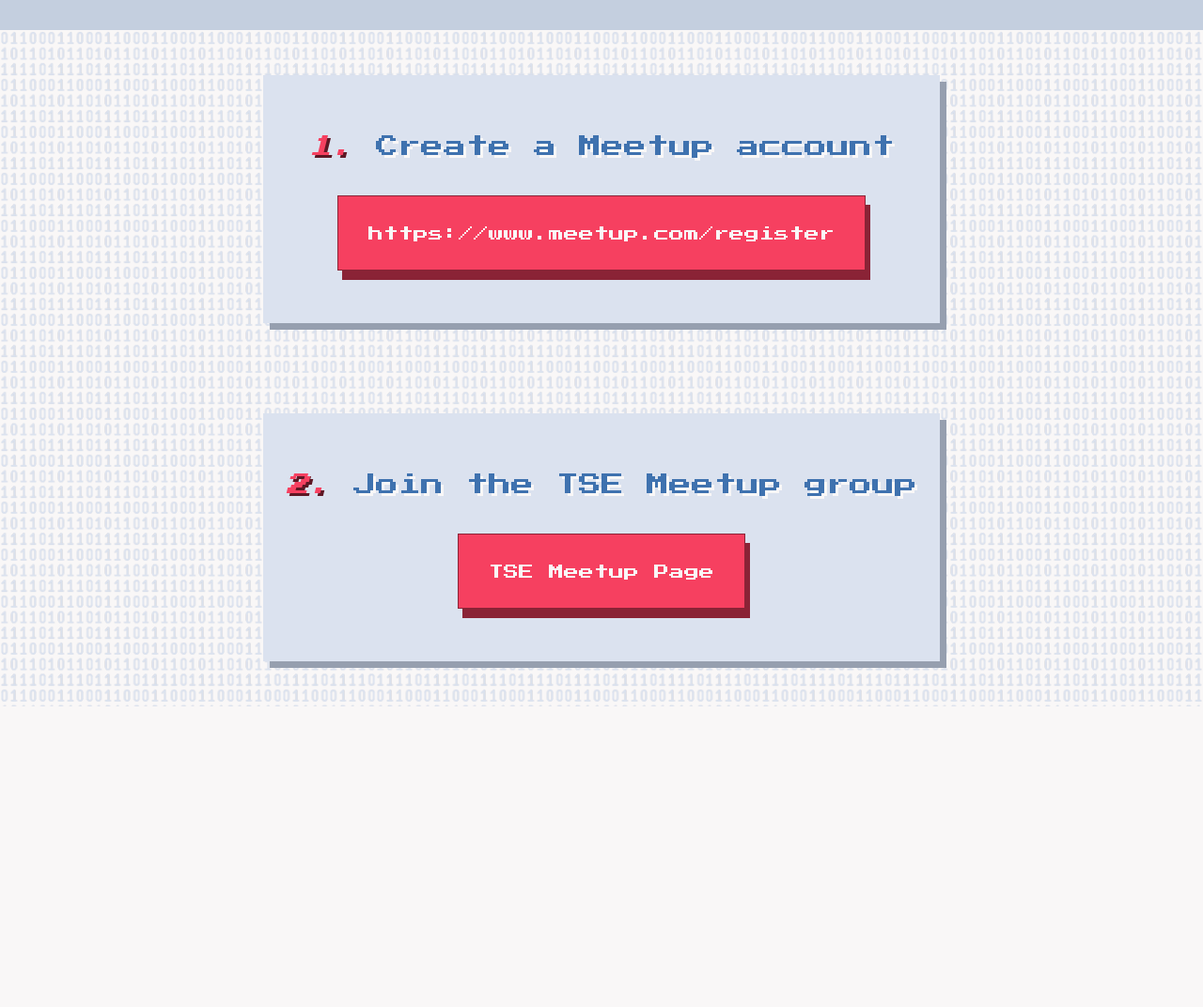
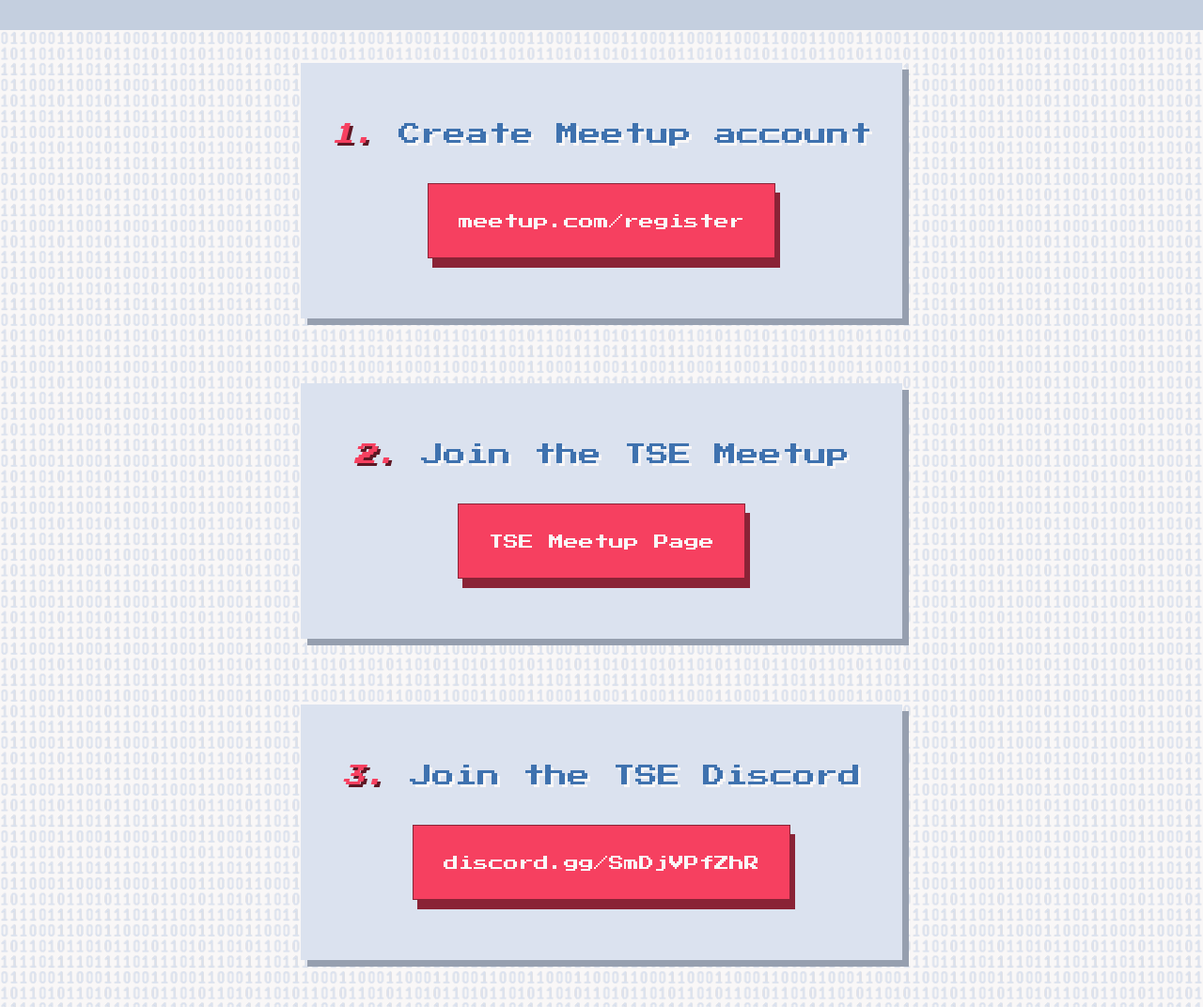
Before and after one commit to masoumim/toronto-stack-exchange, a plain HTML site: page index.html in a window 1280 px wide. Shown: the part 5520-6592 px from the top of the page at 94% size. Before the commit the page ends 6272 px from the top, so only its background shows below. Drawn offline with Linux system fonts and the light colour scheme.

Commit message:
Added Discord link to numbered items at bottom of page

```diff
--- a/index.html
+++ b/index.html
@@ -114,24 +114,36 @@
         <div class="sign-up" id="join">
             <div class="meetup">
                 <div class="step-1-big">
-                    <h2><i>1.</i> Create a Meetup account</h2>
+                    <h2><i>1.</i> Create Meetup account</h2>
                 </div>
                 <div class="step-1-small">
                     <i>1.</i>
-                    <h2>Create a Meetup account</h2>
+                    <h2>Create Meetup account</h2>
                 </div>
-                <a href="https://www.meetup.com/register" class="meetup-button-large">https://www.meetup.com/register</a>
+                <a href="https://www.meetup.com/register" class="meetup-button-large">meetup.com/register</a>
                 <a href="https://www.meetup.com/register" class="meetup-button-small">Meetup.com</a>
             </div>
             <div class="tse">
                 <div class="step-2-big">
-                <h2><i>2.</i> Join the TSE Meetup group</h2>
+                <h2><i>2.</i> Join the TSE Meetup</h2>
                 </div>
                 <div class="step-2-small">
                     <i>2.</i>
-                    <h2>Join the TSE Meetup group</h2>
+                    <h2>Join the TSE Meetup</h2>
                 </div>
-                <a href="https://www.meetup.com/toronto-tech-stack-exchange">TSE Meetup Page</a>
+                <a href="https://www.meetup.com/toronto-tech-stack-exchange" class="tsepage-button-large">TSE Meetup Page</a>
+                <a href="https://www.meetup.com/toronto-tech-stack-exchange" class="tsepage-button-small">TSE Meetup</a>
+            </div>
+            <div class="discord">
+                <div class="step-3-big">
+                <h2><i>3.</i> Join the TSE Discord</h2>
+                </div>
+                <div class="step-3-small">
+                    <i>3.</i>
+                    <h2>Join the TSE Discord</h2>
+                </div>
+                <a href="https://discord.gg/SmDjVPfZhR" class="discord-button-large">discord.gg/SmDjVPfZhR</a>
+                <a href="https://discord.gg/SmDjVPfZhR" class="discord-button-small">TSE Discord</a>
             </div>
         </div>
     </main>
--- a/style.css
+++ b/style.css
@@ -344,7 +344,6 @@ nav a:hover{
     background-color: #3b6aa347;
     display: grid;
     height: 40rem;
-    gap: 1rem;
     grid-template-columns: repeat(auto-fit, minmax(1rem, 35rem));
 }
 
@@ -405,7 +404,7 @@ nav a:hover{
     text-align: center;
 }
 
-@media only screen and (max-width: 1152px) {
+@media only screen and (max-width: 1136px) {
     .location-time{
         height: 80rem;
     }
@@ -430,7 +429,7 @@ nav a:hover{
 /* Sign up */
 .sign-up {
     font-family: 'Press Start 2P';
-    font-size: 1.2rem;
+    font-size: 1rem;
     justify-content: center;
     justify-items: center;
     align-items: center;
@@ -440,10 +439,18 @@ nav a:hover{
     background-size: 50px 50px;
     display: grid;
     height: 35rem;
-    grid-template-columns: repeat(auto-fit, minmax(1rem, 58rem));
+    grid-template-columns: repeat(auto-fit, minmax(1rem, 40rem));
 }
 
 .sign-up .meetup .meetup-button-small{
+    display: none;
+}
+
+.sign-up .tse .tsepage-button-small{
+    display: none;
+}
+
+.sign-up .discord .discord-button-small{
     display: none;
 }
 
@@ -455,10 +462,14 @@ nav a:hover{
     display: none;
 }
 
-.sign-up .meetup, .sign-up .tse{
+.sign-up .discord .step-3-small{
+    display: none;
+}
+
+.sign-up .meetup, .sign-up .tse, .sign-up .discord{
     background-color: #DBE2EF;
     color: #3F72AF;
-    width: 60rem;
+    width: 40rem;
     height: 17rem;
     display: flex;
     flex-direction: column;
@@ -466,7 +477,7 @@ nav a:hover{
     padding: 4rem 1rem;
 }
 
-.sign-up .meetup h2, .sign-up .tse h2{
+.sign-up .meetup h2, .sign-up .tse h2, .sign-up .discord h2{
     text-shadow: 3px 3px #F9F7F7;
 }
 
@@ -475,7 +486,12 @@ nav a:hover{
 }
 
 .sign-up .tse{
-    box-shadow: 7px 7px #969faf;
+    box-shadow: 0px 7px #969faf;
+}
+
+.sign-up .discord{
+    box-shadow: 0px 7px #969faf;
+    border-right: 7px solid #969faf;
 }
 
 .sign-up i{
@@ -509,47 +525,51 @@ nav a:hover{
     transform: translateY(10px);
 }
 
-@media only screen and (max-width: 1937px) {
+@media only screen and (max-width: 1952px) {
     .sign-up{
-        font-size: 1rem;
-        height: 35rem;
-        grid-template-columns: repeat(auto-fit, minmax(1rem, 43rem));
+        font-size: 0.9rem;
+        grid-template-columns: repeat(auto-fit, minmax(1rem, 35rem));
     }
 
-    .sign-up .meetup, .sign-up .tse{
-        width: 45rem;
-        height: 16.5rem;
-    }
-}
-
-@media only screen and (max-width: 1393px) {
-    .sign-up{
-        height: 45rem;
+    .sign-up .meetup, .sign-up .tse, .sign-up .discord{
+        width: 35rem;
     }
 
-    .sign-up .meetup, .sign-up .tse{
-        width: 45rem;
-    }
-
-    .sign-up .meetup{
-        box-shadow: 7px 7px #969faf;
-    }
-}
-
-@media only screen and (max-width: 745px) {
-    .sign-up .meetup, .sign-up .tse{
-        width: 40rem;
+    .sign-up a{
         font-size: 0.9rem;
     }
 }
 
+@media only screen and (max-width: 1735px) {
+    .sign-up{
+        grid-template-columns: repeat(auto-fit, minmax(72rem, 72rem));
+        font-size: 1rem;
+        height: 65rem;
+    }
+
+    .sign-up .meetup, .sign-up .tse, .sign-up .discord{
+        width: 40rem;
+        box-shadow: 7px 7px #969faf;
+    }
+
+    .sign-up .discord{
+        border-right: none;
+        margin-bottom: 1rem;
+    }
+
+    .sign-up a{
+        font-size: 1rem;
+    }
+
+}
+
 @media only screen and (max-width: 655px) {
     .sign-up{
-        height: 50rem;
+        height: 75rem;
     }
 
-    .sign-up .meetup, .sign-up .tse{
-        width: 22rem;
+    .sign-up .meetup, .sign-up .tse, .sign-up .discord{
+        width: 19rem;
         height: 20rem;
         padding: 3rem 1rem;
         text-align: center;
@@ -559,11 +579,23 @@ nav a:hover{
         display: none;
     }
 
+    .sign-up .tse .tsepage-button-large{
+        display: none;
+    }
+
+    .sign-up .discord .discord-button-large{
+        display: none;
+    }
+
     .sign-up .meetup .step-1-big{
         display: none;
     }
 
     .sign-up .tse .step-2-big{
+        display: none;
+    }
+
+    .sign-up .discord .step-3-big{
         display: none;
     }
 
@@ -591,7 +623,27 @@ nav a:hover{
         margin-bottom: 2rem;
     }
 
+    .sign-up .discord .step-3-small{
+        display: flex;
+        flex-direction: column;
+    }
+
+    .sign-up .discord .step-3-small i{
+        color: #f64060;
+        text-shadow: 3px 3px #5e1724;
+        font-size: 1.5rem;
+        margin-bottom: 2rem;
+    }
+
     .sign-up .meetup .meetup-button-small {
         display: block;
     }
+
+    .sign-up .tse .tsepage-button-small{
+        display: block;
+    }
+
+    .sign-up .discord .discord-button-small{
+        display: block;
+    }
 }
```
